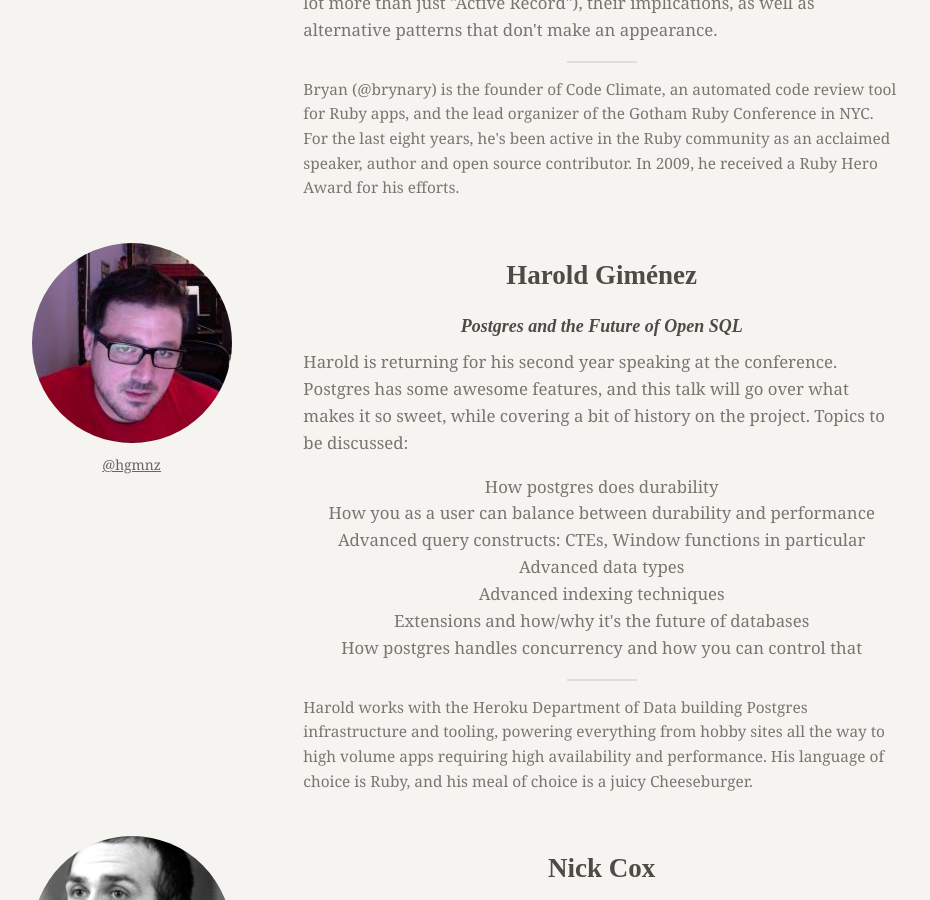
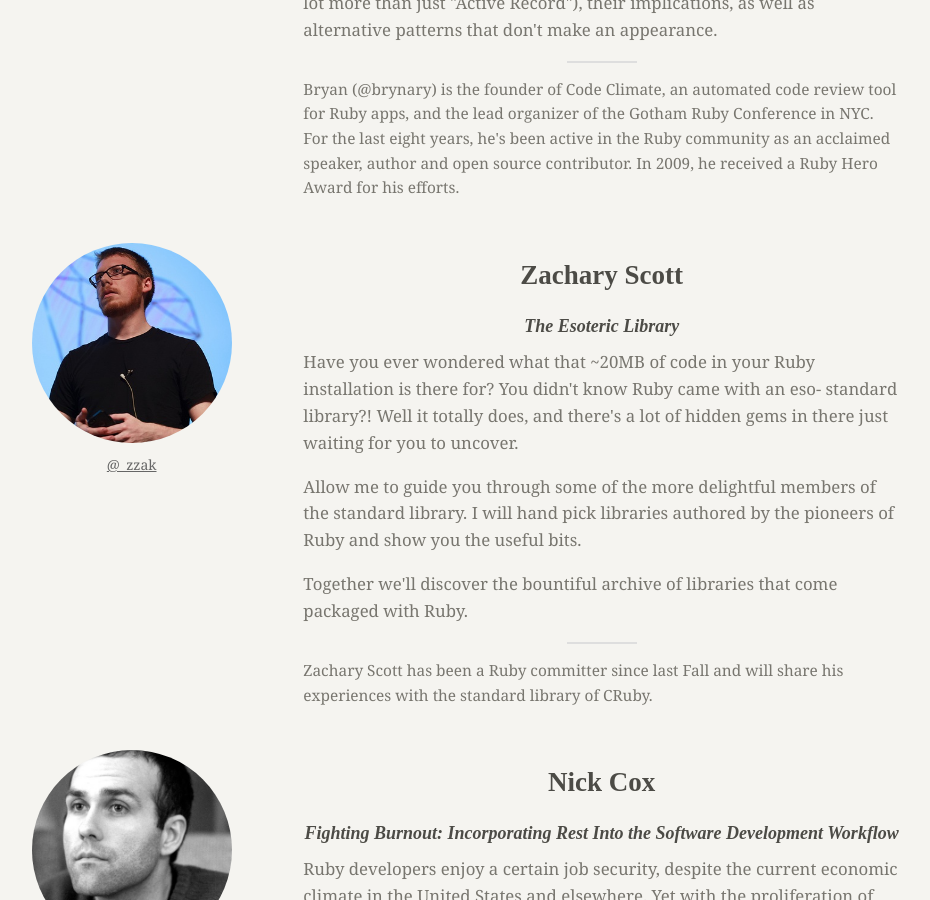
Before and after one commit to burlingtonruby/buruco2013, a Jekyll site: the page built from speakers.html, in a window 1280 px wide and 900 px high, scrolled down 6402 px. Shown: the whole window, without its empty margins (195-1125 px from the left). Built offline with Jekyll 4.4.1, drawn with Linux system fonts in a browser that asks for light colours; nearby versions of some CDN libraries; some of the changed text lies outside the part shown.

Commit message:
Pinch hitter

```diff
--- a/speakers.html
+++ b/speakers.html
@@ -65,7 +65,7 @@ meta_keywords: burlington, ruby, conference, vermont, rails, ruby on rails, spea
         <tr>
           <td>11:00am - 11:30am</td>
           <td><strong>Carina C. Zona</strong><br><a href='#carina'>Handcrafting Community</a></td>
-          <td><strong>Harold Giménez</strong><br><a href='#harold'>Postgres and the Future of Open SQL</a></td>
+          <td><strong>Zachary Scott</strong><br><a href='#zachary'>The Esoteric Library</a></td>
         </tr>
         <tr>
           <td>11:30am - 1:30pm</td>
@@ -287,36 +287,20 @@ meta_keywords: burlington, ruby, conference, vermont, rails, ruby on rails, spea
           efforts.</p>
         </div>
       </div>
-      <div class="row speaker" id="harold">
+      <div class="row speaker" id="zachary">
         <div class="four columns">
-          <div class="speaker-frame"><img src="images/speakers/harold.jpg"
-            alt="Harold Giménez"></div>
-          <a href="https://twitter.com/hgmnz" target="_blank" class="handle">@hgmnz</a>
+          <div class="speaker-frame"><img src="images/speakers/zachary.jpg"
+            alt="Zachary Scott"></div>
+          <a href="https://twitter.com/_zzak" target="_blank" class="handle">@_zzak</a>
         </div>
         <div class="eight columns">
-          <h3>Harold Giménez</h3><br />
-          <h4><em>Postgres and the Future of Open SQL</em></h4>
-          <p>Harold is returning for his second year speaking at the conference. Postgres
-            has some awesome features, and this talk will go over what makes it so sweet,
-            while covering a bit of history on the project. Topics to be discussed:</p>
-          <ul>
-            <li>How postgres does durability</li>
-            <li>How you as a user can balance between durability and
-            performance</li>
-            <li>Advanced query constructs: CTEs, Window functions in
-            particular</li>
-            <li>Advanced data types</li>
-            <li>Advanced indexing techniques</li>
-            <li>Extensions and how/why it's the future of databases</li>
-            <li>How postgres handles concurrency and how you can control
-            that</li>
-          </ul>
+          <h3>Zachary Scott</h3><br />
+          <h4><em>The Esoteric Library</em></h4>
+          <p>Have you ever wondered what that ~20MB of code in your Ruby installation is there for? You didn't know Ruby came with an eso- standard library?! Well it totally does, and there's a lot of hidden gems in there just waiting for you to uncover.</p>
+          <p>Allow me to guide you through some of the more delightful members of the standard library. I will hand pick libraries authored by the pioneers of Ruby and show you the useful bits.</p>
+          <p>Together we'll discover the bountiful archive of libraries that come packaged with Ruby.</p>
           <div class="small devider"></div>
-          <p class="bio">Harold works with the Heroku Department of Data
-          building Postgres infrastructure and tooling, powering everything from
-          hobby sites all the way to high volume apps requiring high
-          availability and performance. His language of choice is Ruby, and his
-          meal of choice is a juicy Cheeseburger.</p>
+          <p class="bio">Zachary Scott has been a Ruby committer since last Fall and will share his experiences with the standard library of CRuby.</p>
         </div>
       </div>
       <div class="row speaker" id="nick">
```
Also changed, not shown: index.html (+4 -4 lines), images/speakers/zachary.jpg (added).
